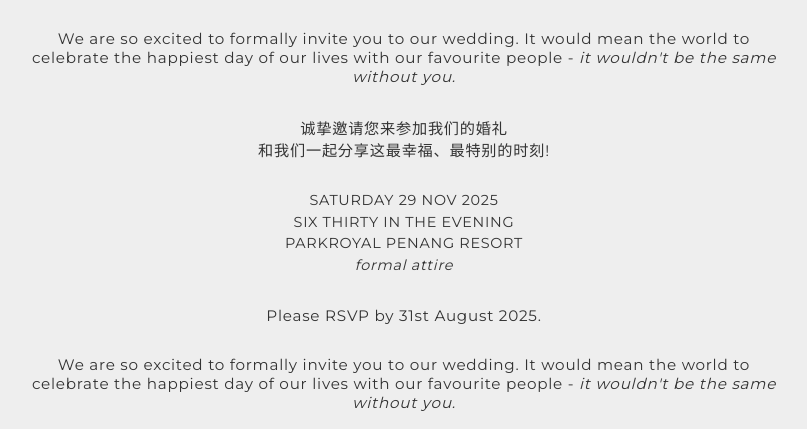
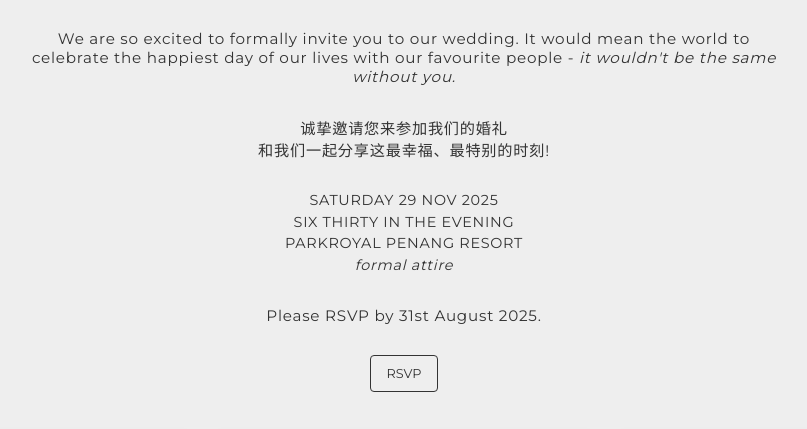
Before and after one commit to tzeliz/junandliz, a Flask app: template templates/invitation.html in a window 1280 px wide. Shown: the part 801-1230 px from the top of the page, without its empty margins (236-1043 px from the left). Run offline with Flask 3, Linux system fonts and the light colour scheme; the template is opened without the code that fills it, so the values that code supplies are empty; some web fonts are replaced.

Commit message:
fix duplicate

```diff
--- a/templates/invitation.html
+++ b/templates/invitation.html
@@ -52,19 +52,6 @@
         {% endif %}
     </section>
 
-    <section id="homepage">
-        <h2 class="name-text"><strong><em>{{ guest_name }}</em></strong></h2>
-        <p class="paragraph-text">We are so excited to formally invite you to our wedding. It would mean the world to celebrate the happiest day of our lives with our favourite people - <em>it wouldn't be the same without you.</em></p>
-        <p class="paragraph-text">诚挚邀请您来参加我们的婚礼<br>
-            和我们一起分享这最幸福、最特别的时刻!</p>
-        <p class="paragraph-text-details">SATURDAY 29 NOV 2025<br>
-            SIX THIRTY IN THE EVENING<br>
-            PARKROYAL PENANG RESORT<br>
-            <em>formal attire</em>
-        </p>
-        <p class="paragraph-text">Please RSVP by 31st August 2025.</p>
-    </section>
-
     <button class="rsvp-button" onclick="location.href='{{ url_for('rsvp') }}?code={{ code }}'">RSVP</button>
 
     <section id="photos" class="photo-gallery">
```
